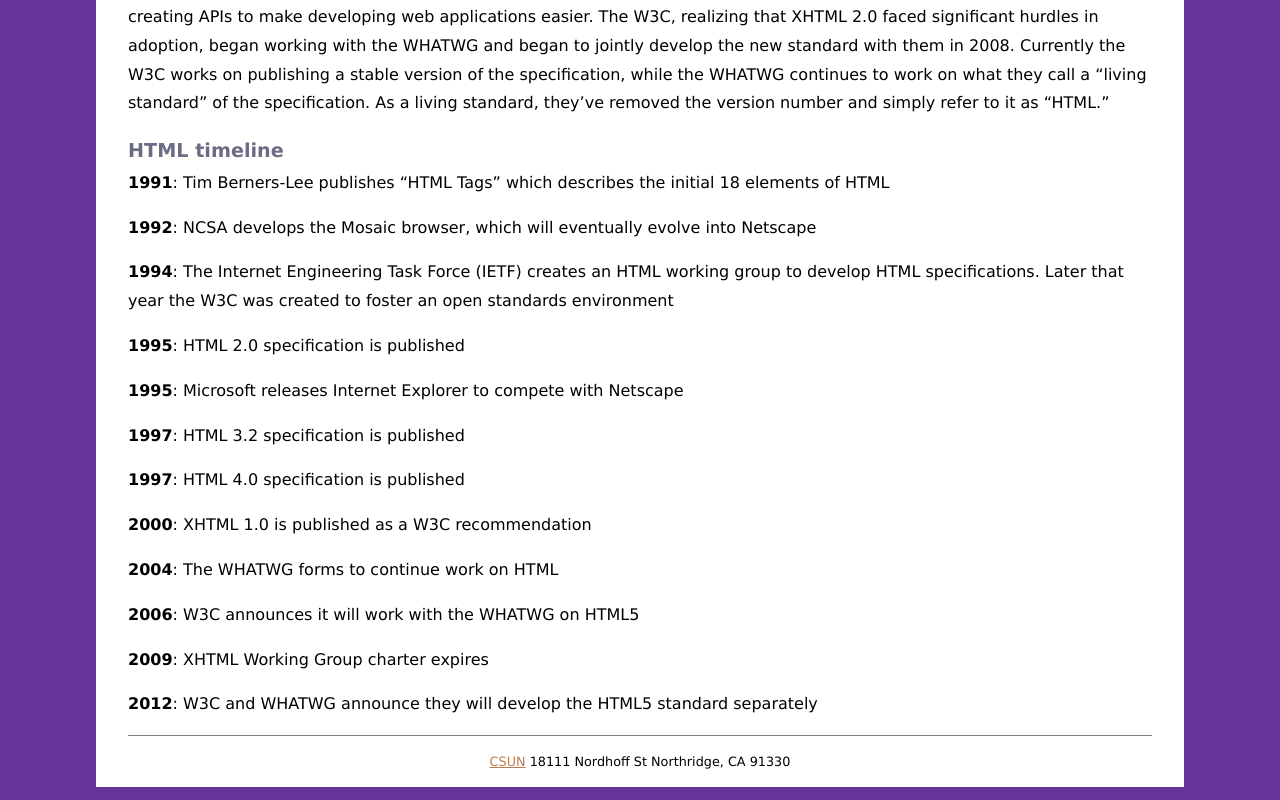
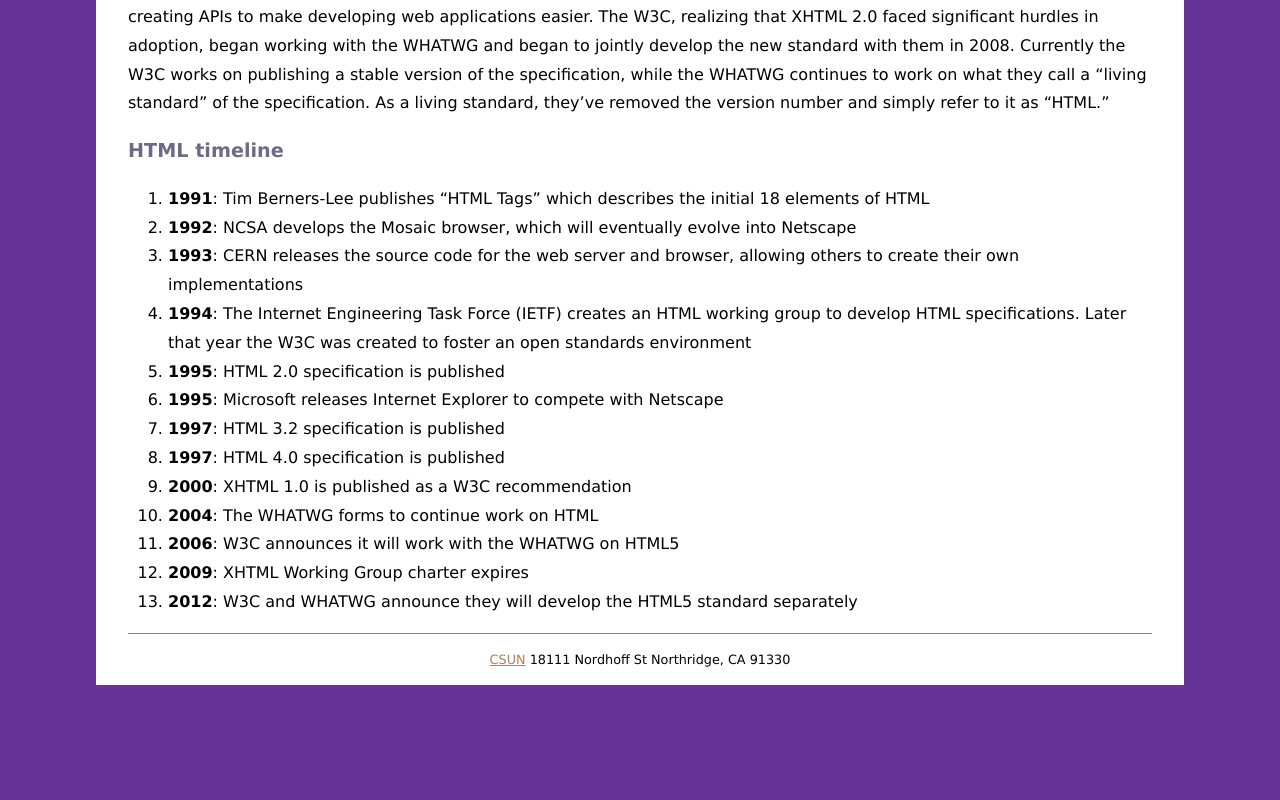
Before and after one commit to sergio-2026/COMP484_HW4, a plain HTML site: page index.html in a window 1280 px wide. Shown: the part 1724-2524 px from the top of the page. After the commit the page ends 2422 px from the top, so only its background shows below. Drawn offline with Linux system fonts and the light colour scheme.

Commit message:
Turn paragraphs into ordered lists.

```diff
--- a/index.html
+++ b/index.html
@@ -133,36 +133,21 @@
         </section>
         <section>
           <h3>HTML timeline</h3>
-          <p>
-            <b>1991</b>: Tim Berners-Lee publishes &ldquo;HTML Tags&rdquo; which
-            describes the initial 18 elements of HTML
-          </p>
-          <p>
-            <b>1992</b>: NCSA develops the Mosaic browser, which will eventually
-            evolve into Netscape
-          </p>
-          <p>
-            <b>1994</b>: The Internet Engineering Task Force (IETF) creates an
-            HTML working group to develop HTML specifications. Later that year
-            the W3C was created to foster an open standards environment
-          </p>
-          <p><b>1995</b>: HTML 2.0 specification is published</p>
-          <p>
-            <b>1995</b>: Microsoft releases Internet Explorer to compete with
-            Netscape
-          </p>
-          <p><b>1997</b>: HTML 3.2 specification is published</p>
-          <p><b>1997</b>: HTML 4.0 specification is published</p>
-          <p><b>2000</b>: XHTML 1.0 is published as a W3C recommendation</p>
-          <p><b>2004</b>: The WHATWG forms to continue work on HTML</p>
-          <p>
-            <b>2006</b>: W3C announces it will work with the WHATWG on HTML5
-          </p>
-          <p><b>2009</b>: XHTML Working Group charter expires</p>
-          <p>
-            <b>2012</b>: W3C and WHATWG announce they will develop the HTML5
-            standard separately
-          </p>
+          <ol>
+            <li><b>1991</b>: Tim Berners-Lee publishes &ldquo;HTML Tags&rdquo; which describes the initial 18 elements of HTML </li>
+            <li><b>1992</b>: NCSA develops the Mosaic browser, which will eventually evolve into Netscape   </li>
+            <li><b>1993</b>: CERN releases the source code for the web server and browser, allowing others to create their own implementations</li>
+            <li><b>1994</b>: The Internet Engineering Task Force (IETF) creates an HTML working group to develop HTML specifications. Later that year the W3C was created to foster an open standards environment</li>
+            <li><b>1995</b>: HTML 2.0 specification is published</li>
+            <li><b>1995</b>: Microsoft releases Internet Explorer to compete with Netscape</li>
+            <li><b>1997</b>: HTML 3.2 specification is published</li>
+            <li><b>1997</b>: HTML 4.0 specification is published</li>
+            <li><b>2000</b>: XHTML 1.0 is published as a W3C recommendation</li>
+            <li><b>2004</b>: The WHATWG forms to continue work on HTML</li>
+            <li><b>2006</b>: W3C announces it will work with the WHATWG on HTML5</li>
+            <li><b>2009</b>: XHTML Working Group charter expires</li>
+            <li><b>2012</b>: W3C and WHATWG announce they will develop the HTML5 standard separately</li>
+          </ol>
         </section>
       </article>
     </main>
```
